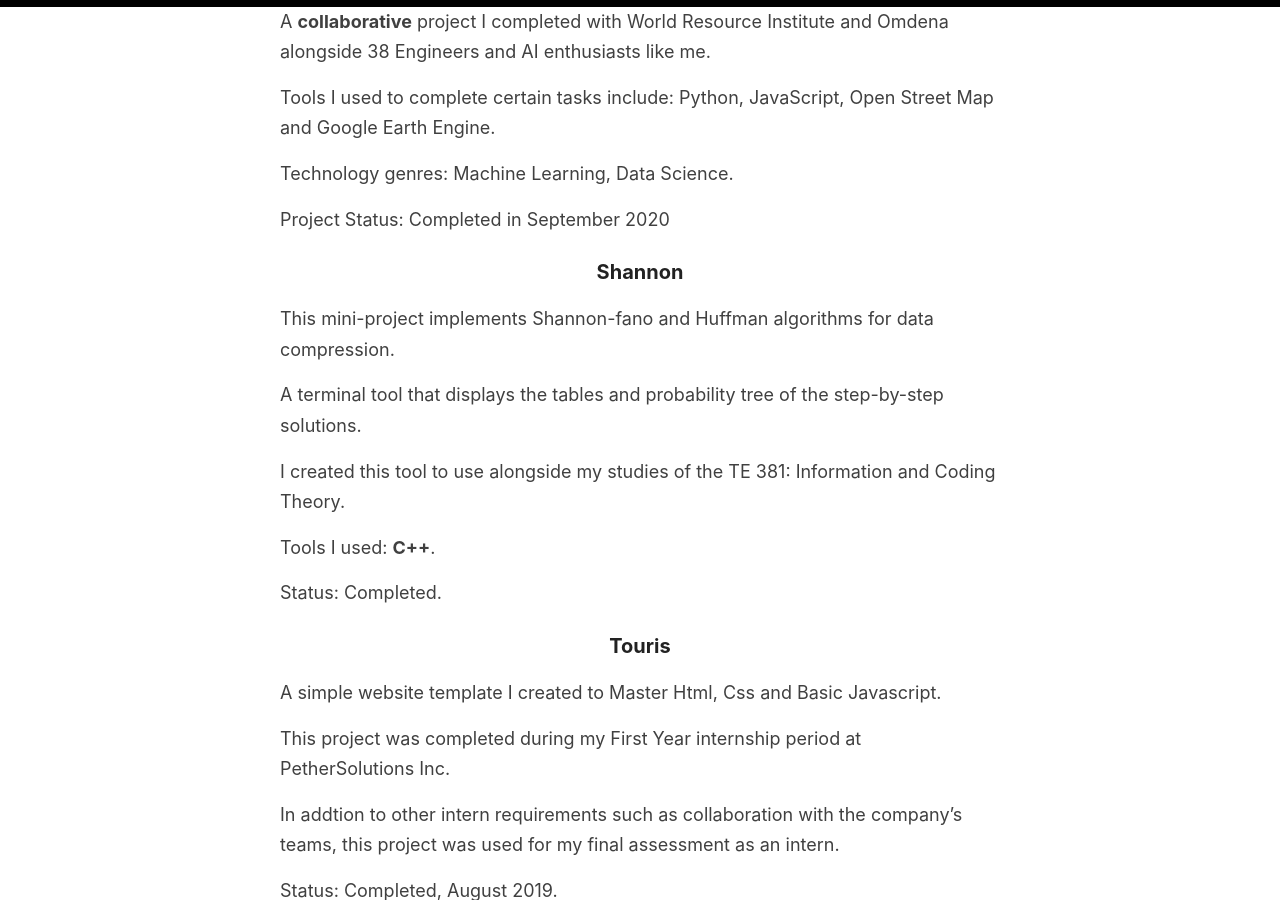
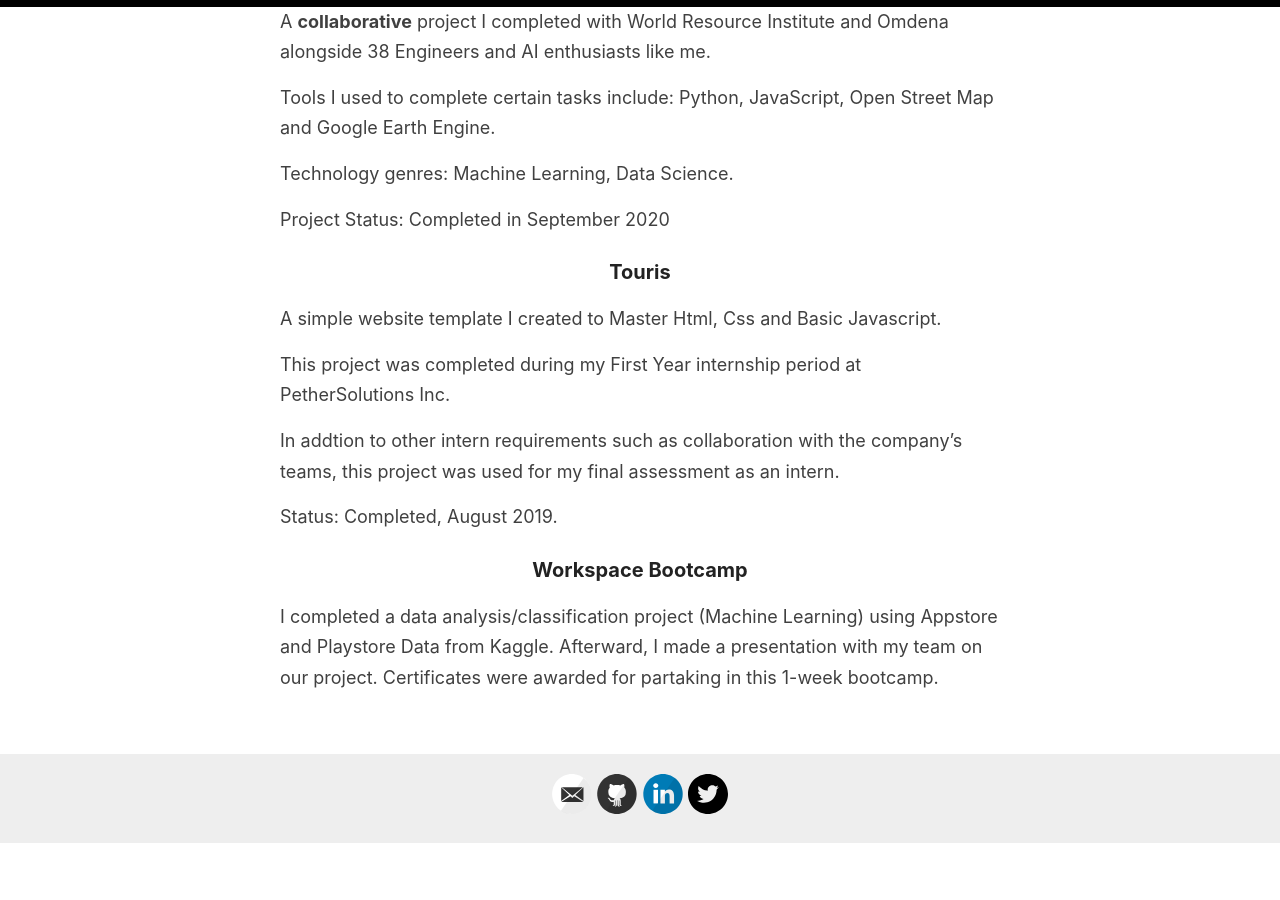
Before and after one commit to njininathan/njininathan.github.io, a Jekyll site: the page built from _pages/research and projects.md, in a window 1280 px wide and 900 px high, scrolled down 1071 px. Built offline with Jekyll 4.4.1, drawn with Linux system fonts in a browser that asks for light colours; after the commit the page ends 1914 px from its top, so only the background shows below that.

Commit message:
Update research and projects.md

```diff
--- a/_pages/research and projects.md
+++ b/_pages/research and projects.md
@@ -45,7 +45,7 @@
 >
 > Status: Ongoing.-->
 
-### Shannon
+<!--- ### Shannon
 > This mini-project implements Shannon-fano and Huffman algorithms for data compression.
 >
 > A terminal tool that displays the tables and probability tree of the step-by-step solutions.
@@ -54,7 +54,7 @@
 >
 > Tools I used: **C++**.
 >
-> Status: Completed.
+> Status: Completed.-->
 
 ### Touris
 > A simple website template I created to Master Html, Css and Basic Javascript.
```
